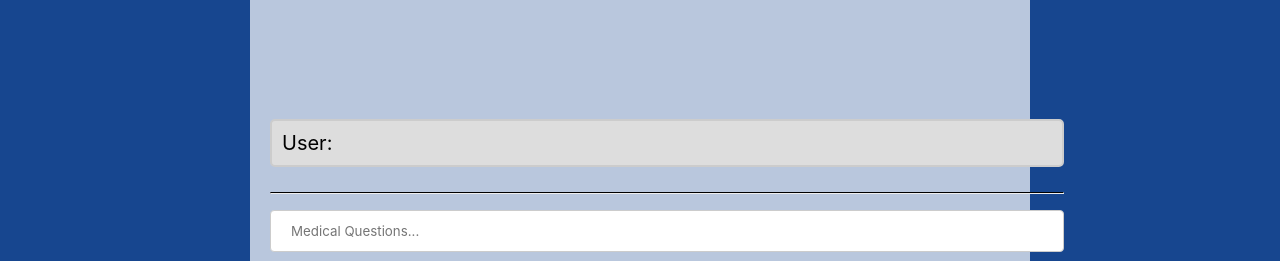
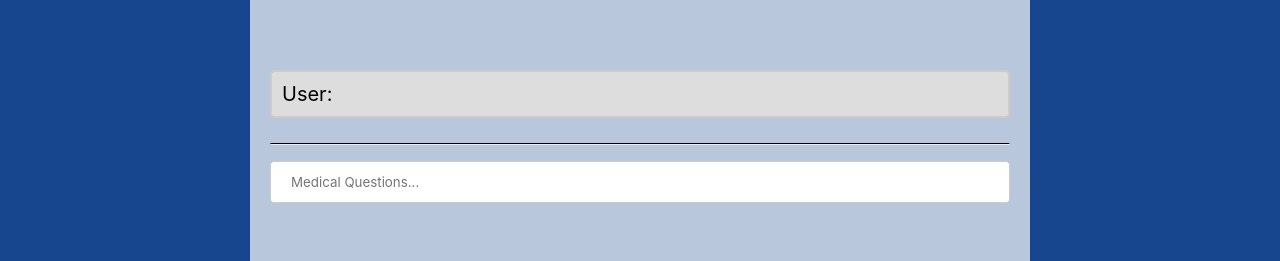
Before and after one commit to Aayush-Agnihotri/Metelehealth, a plain HTML site: page chatbot.html in a window 1280 px wide. Shown: the part 539-800 px from the top of the page. Drawn offline with Linux system fonts and the light colour scheme.

Commit message:
Update chatbot.css

```diff
--- a/css/chatbot.css
+++ b/css/chatbot.css
@@ -134,9 +134,9 @@ body, html{
 }
 
 .interactive-area {
-    position: absolute;
-    bottom: 0.1%;
-    width: 62%;
+    /* position: absolute; */
+    bottom: 10px;
+    /* width: 62%; */
 }
 
 .chatbot-icon {
@@ -157,6 +157,7 @@ body, html{
     background-color: #f1f1f1;
     border-radius: 5px;
     font-size: 20px;
+    margin-bottom: 10%;
 
 }
 .question-area {
@@ -200,23 +201,6 @@ input[type=text], select{
     font-size: 20px;
 }
 
-/* .user-question {
-    border: 2px solid #dedede;
-    background-color: #f1f1f1;
-    border-radius: 5px;
-    padding: 10px;
-    margin: 10px;
-    margin-right: 85%
-}
-
-.chatbot-answer {
-    border: 2px solid #ccc;
-    background-color: #ddd;
-    border-radius: 5px;
-    padding: 10px;
-    margin: 10px;
-    margin-left:85%;
-}
 
 /* Footer CSS */
 .footer {
```
